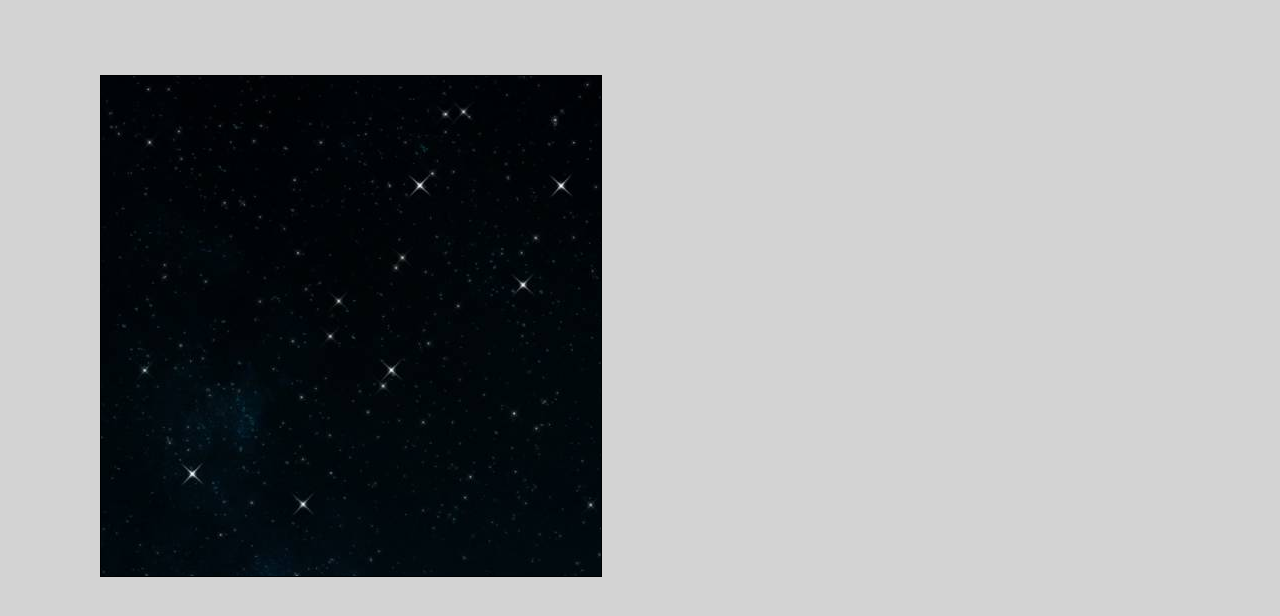
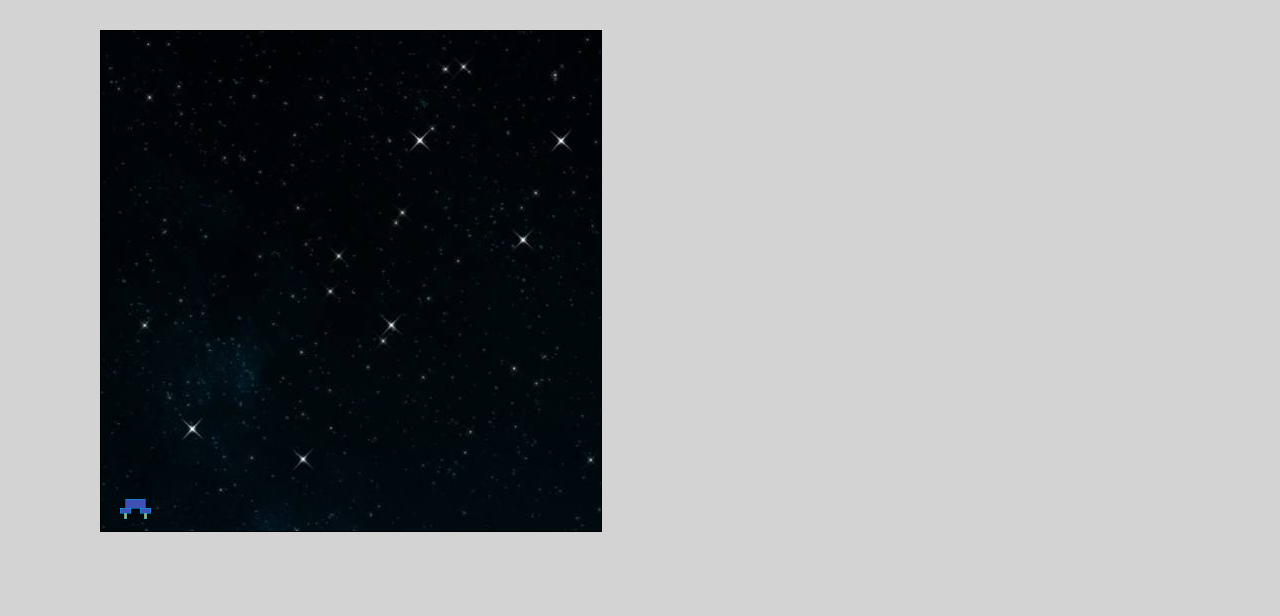
Before and after one commit to nmash1937/galactic-assault, a plain HTML site: page index.html in a window 1280 px wide. Shown: the part 90-706 px from the top of the page. Drawn offline with Linux system fonts and the light colour scheme; a web font is replaced by a local one.

Commit message:
Using components in JS
removed excess space and text while implementing the newer design for moving a ship object

```diff
--- a/css/rawrica.css
+++ b/css/rawrica.css
@@ -25,7 +25,7 @@ a {text-decoration: none;}
 }
 
 #the_game {
-  padding-top: 75px;
+  padding-top: 30px;
   padding-left: 100px;
 }
 
--- a/index.html
+++ b/index.html
@@ -2,16 +2,13 @@
 <html>
 <head>
   <link href="./css/rawrica.css" rel="stylesheet" type="text/css">
-  <link href='http://fonts.googleapis.com/css?family=Josefin+Sans:400,600,700' rel='stylesheet' type='text/css'>
-  <link href='http://fonts.googleapis.com/css?family=Francois+One' rel='stylesheet' type='text/css'>
   <link href="https://fonts.googleapis.com/css?family=Press+Start+2P" rel="stylesheet">
   <title>First Attempt</title>
 </head>
-<body>
+<body onload="launchGame()">
   <div id="top_bar">
       <h1>galactic assault</h1>
   </div>
-
   <div id="the_game">
     <main>
       <canvas id="gamescreen"></canvas>
--- a/scripts/main.js
+++ b/scripts/main.js
@@ -1,12 +1,73 @@
+// constants
 let ship_x = 10
 let ship_y = 450
 let ship_size = 50
+var playerOne;
 
-// utilize canvas
-var canvas = document.getElementById('gamescreen')
-canvas.width = 500;
-canvas.height = 500;
-ctx = canvas.getContext('2d')
+function launchGame() {
+  playerOne = new component(ship_size, ship_size, ship_x, ship_y);
+  gameScreen.start();
+}
+
+// utilize canvas from html, set interval for components
+var gameScreen = {
+  canvas : document.getElementById('gamescreen'),
+  start : function() {
+    this.canvas.width = 500;
+    this.canvas.height = 500;
+    this.ctx = this.canvas.getContext('2d');
+    this.interval = setInterval(updateGameScreen)
+    document.addEventListener('keypress', handleInput)
+  },
+  clear : function() {
+    this.ctx.clearRect(0, 0, this.canvas.width, this.canvas.height);
+  },
+  stop : function() {
+    clearInterval(this.interval)
+  }
+}
+
+// first component: the player's ship
+function component(width, height, x, y) {
+  this.width = width;
+  this.height = height;
+  this.x = x;
+  this.y = y;
+  this.speed = 0;
+  ship_image = new Image();
+  ship_image.src = 'img/ship.png';
+  this.update = function() {
+    ctx = gameScreen.ctx;
+    ctx.drawImage(ship_image, this.x, this.y, this.width, this.height);
+  },
+  this.movePos = function() {
+    this.x += this.speed;
+  }
+}
+
+// interval updates to game screen
+function updateGameScreen() {
+    gameScreen.clear();
+    playerOne.movePos();
+    playerOne.update();
+}
+
+// move ship
+// TODO: require holding down button rather than just constant movement
+function handleInput(event) {
+  const key = event.key
+  if (key === 'a') {
+    if (playerOne.x > 0) {
+      playerOne.speed = -1;
+    }
+  } else if (key === 'd') {
+    if (playerOne.x < 440) {
+      playerOne.speed = 1;
+    }
+  }
+}
+
+
 
 // design a basic movement scheme for the image to move side to side
 function ship_movement() {
@@ -18,21 +79,5 @@ function ship_movement() {
 }
 
 // initialize ship location
-requestAnimationFrame(ship_movement)
-ship_movement()
-
-// move ship
-function handleInput(event) {
-  const key = event.key
-  if (key === 'a') {
-    if (ship_x > 14) {
-      ship_x -= 5
-    }
-  } else if (key === 'd') {
-    if (ship_x < 440) {
-    ship_x += 5
-    }
-  }
-}
-
-document.addEventListener('keypress', handleInput)
+//requestAnimationFrame(ship_movement)
+//ship_movement()
```
